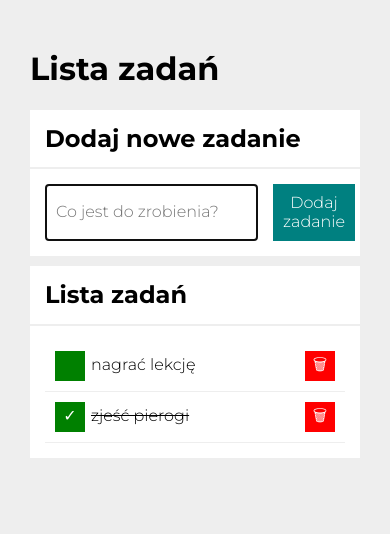
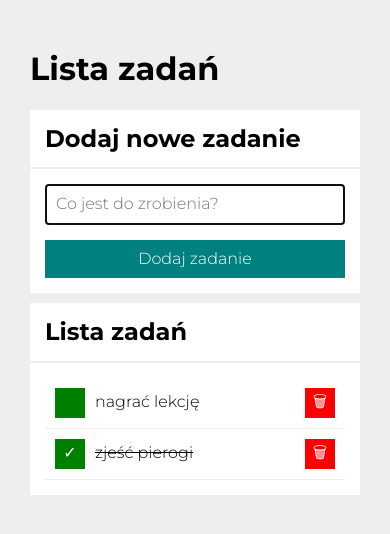
Before and after one commit to Klaudia-bit/to-do-list, a plain HTML site: page index.html in a window 390 px wide. Drawn offline with nearby package versions, Linux system fonts and the light colour scheme.

Commit message:
added grid gap and padding to task

```diff
--- a/css/form.css
+++ b/css/form.css
@@ -30,9 +30,10 @@
 .task{
     list-style-type: none;
     border-bottom: 1px #eee solid;
-    padding: 10px;
     display: grid;
     grid-template-columns: auto 1fr auto;
+    grid-gap: 10px;
+    padding: 10px;
 }
 
 .task--list{
@@ -44,7 +45,6 @@
 }
 
 .content{
-    padding: 1px 6px;
     display: grid;
     align-items: center;
 }
@@ -79,3 +79,22 @@
 .buttonRemove:active{
     border: black solid 2px;
 }
+
+@media (max-width: 767px) {
+    .form{
+        grid-template-columns: auto;
+    }
+    .button_newTask{
+        display: flex;
+        flex: 100%;
+        justify-content: center;
+    }
+    .content{
+        word-break: break-word;
+    }
+    .task{
+        display: grid;
+        grid-template-columns: auto 1fr auto;
+        align-items: center;
+    }
+}
```
